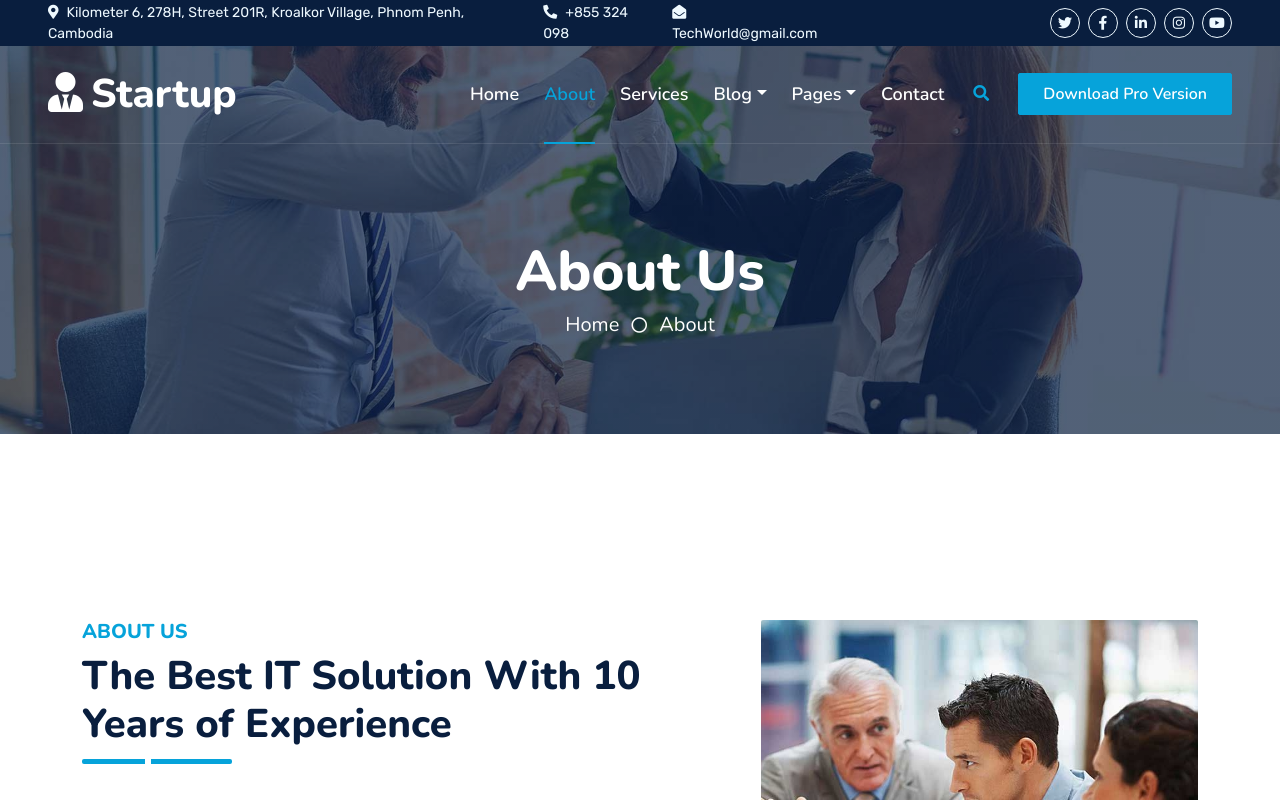
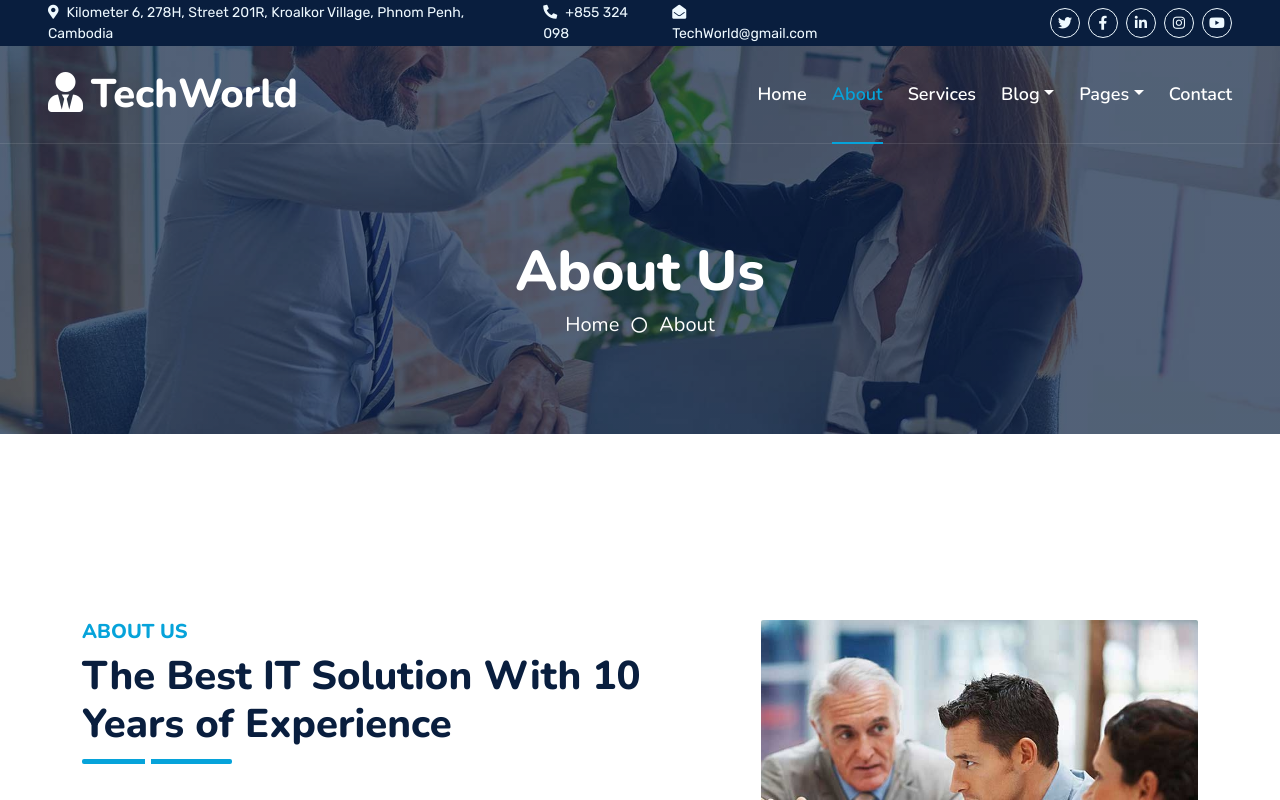
Before and after one commit to MJeat/TechWorld, a plain HTML site: page about.html in a window 1280 px wide. Shown: the top 800 px of the page. Drawn offline with nearby package versions, Linux system fonts and the light colour scheme; files that its build step writes are made by us from their sources; files whose address does not match are found by name.

Commit message:
Update about.html

```diff
--- a/about.html
+++ b/about.html
@@ -67,7 +67,7 @@
     <div class="container-fluid position-relative p-0">
         <nav class="navbar navbar-expand-lg navbar-dark px-5 py-3 py-lg-0">
             <a href="index.html" class="navbar-brand p-0">
-                <h1 class="m-0"><i class="fa fa-user-tie me-2"></i>Startup</h1>
+                <h1 class="m-0"><i class="fa fa-user-tie me-2"></i>TechWorld</h1>
             </a>
             <button class="navbar-toggler" type="button" data-bs-toggle="collapse" data-bs-target="#navbarCollapse">
                 <span class="fa fa-bars"></span>
@@ -96,8 +96,7 @@
                     </div>
                     <a href="contact.html" class="nav-item nav-link">Contact</a>
                 </div>
-                <button type="button" class="btn text-primary ms-3" data-bs-toggle="modal" data-bs-target="#searchModal"><i class="fa fa-search"></i></button>
-                <a href="https://htmlcodex.com/startup-company-website-template" class="btn btn-primary py-2 px-4 ms-3">Download Pro Version</a>
+
             </div>
         </nav>
 
```
